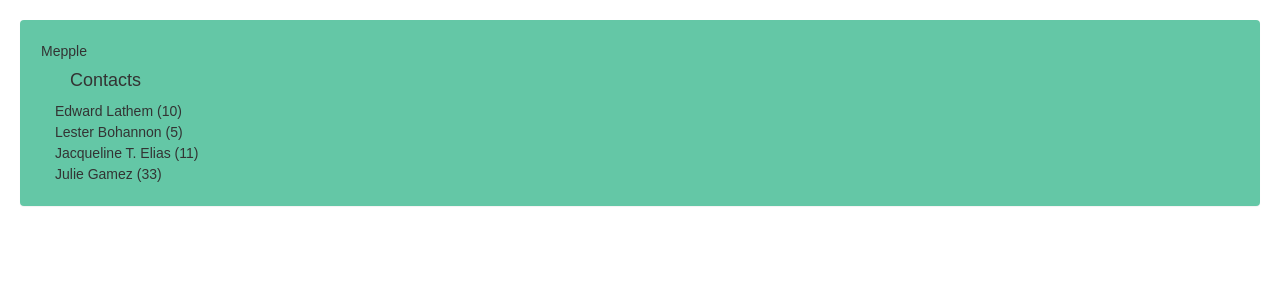
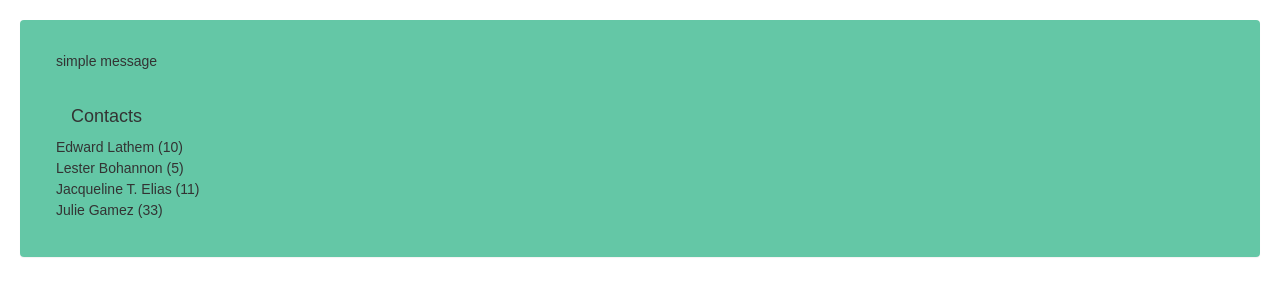
Before and after one commit to mhagel/simple-message, a React (Create React App) app: page / in a window 1280 px wide. Shown: the top 300 px of the page. Built offline with nearby package versions, Linux system fonts and the light colour scheme.

Commit message:
- tweaks

```diff
--- a/src/components/Contact.js
+++ b/src/components/Contact.js
@@ -7,10 +7,12 @@ import { getMessagesWith, postMessage } from '../MessageService';
 class Contact extends Component {
   render() {
     return (
-      <div class="row">
-        <div className="Contact"
-          onClick={this.showMessageHistory}>
-          {this.state.name} ({this.state.total})
+      <div>
+        <div class="row">
+          <div className="Contact"
+            onClick={this.showMessageHistory}>
+            {this.state.name} ({this.state.total})
+          </div>
         </div>
         <div className="col-sm-6 col-sm-offset-6">
           {this.renderMessages()}
--- a/src/components/SimpleMessage.js
+++ b/src/components/SimpleMessage.js
@@ -11,10 +11,13 @@ class SimpleMessage extends Component {
   render() {
     return (
       <BrowserRouter>
-        <div className="SimpleMessage panel">Mepple
-          <Route path='/' component={PrimaryView} />
-          <Route path='/contacts' component={ContactsList}/>
-          <Route path='/messages' component={MessageHistory}/>
+        <div className="SimpleMessage panel">
+          <div class="panel-heading">simple message</div>
+          <div class="panel-body">
+            <Route path='/' component={PrimaryView} />
+            <Route path='/contacts' component={ContactsList}/>
+            <Route path='/messages' component={MessageHistory}/>
+          </div>
         </div>
       </BrowserRouter>
     );
```
